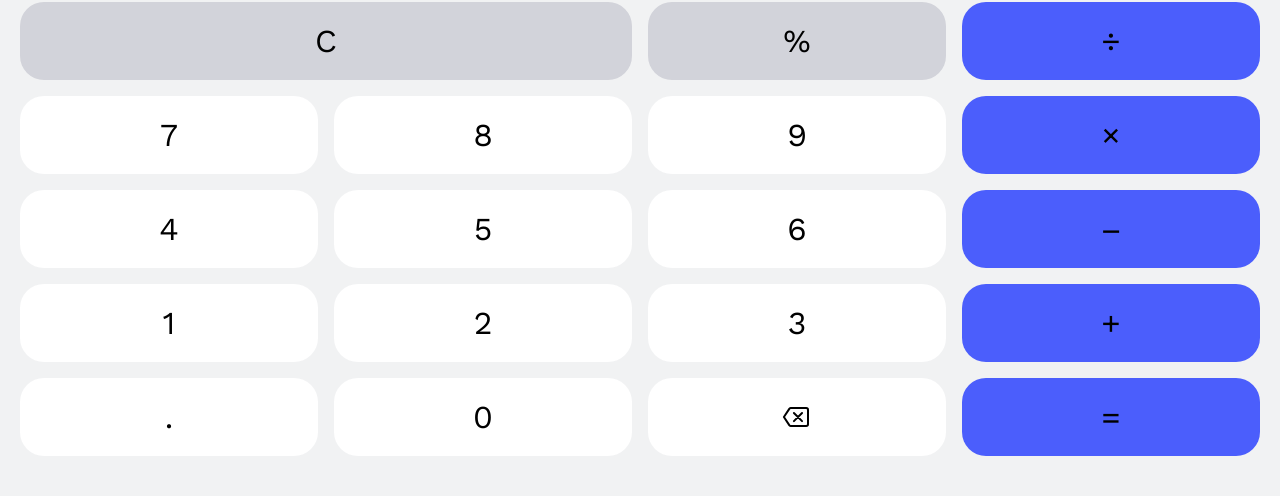
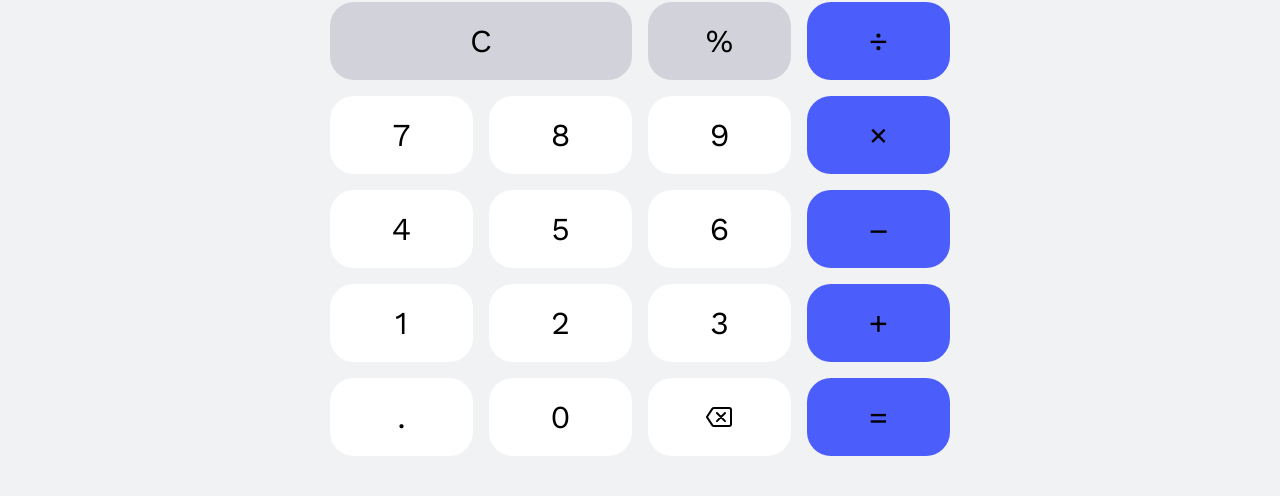
Before and after one commit to dubemstudio/calculator, a plain HTML site: page index.html in a window 1280 px wide. Shown: the part 304-800 px from the top of the page. Drawn offline with nearby package versions, Linux system fonts and the light colour scheme.

Commit message:
responsiveness

```diff
--- a/main.css
+++ b/main.css
@@ -228,3 +228,13 @@ body.dark .keypad__container .key__clear,
 body.dark .keypad__container .key__percent{
   background-color: var(--color-dark-button-medium);
 }
+
+
+@media screen and (min-width: 1000px){
+  .calculator{
+    max-width: 800px;
+    bottom: 40px;
+    left: 50%;
+    transform: translateX(-50%);
+  }
+}
```
